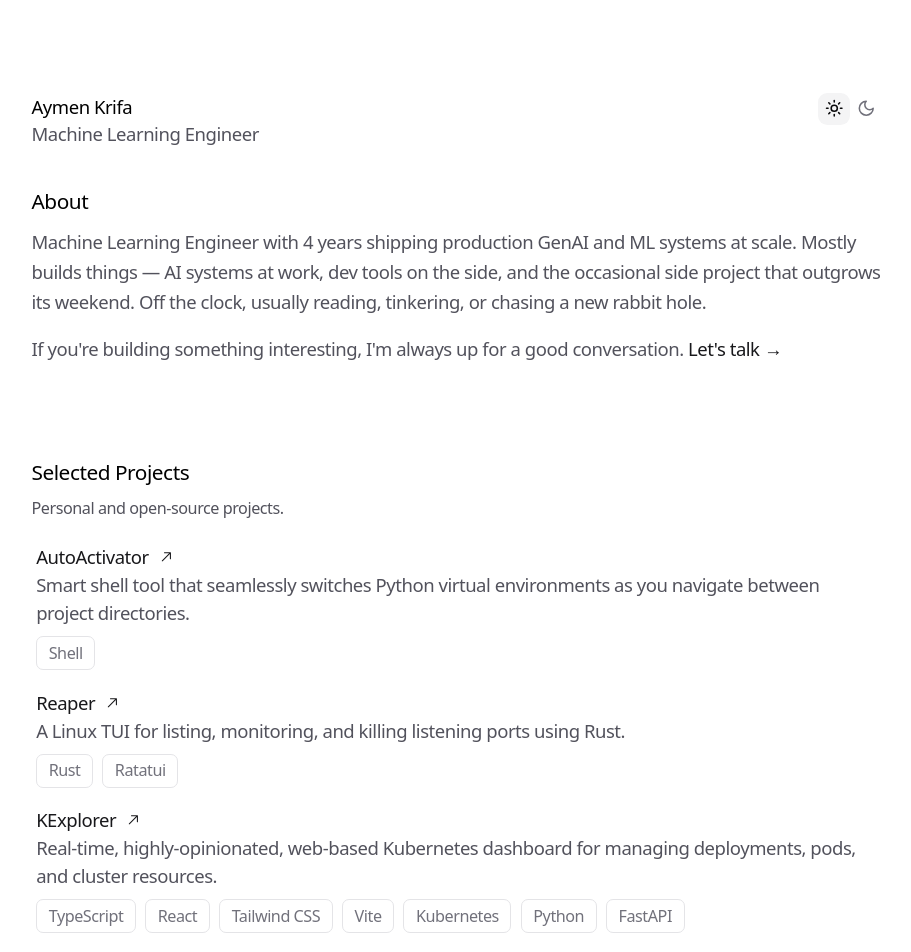
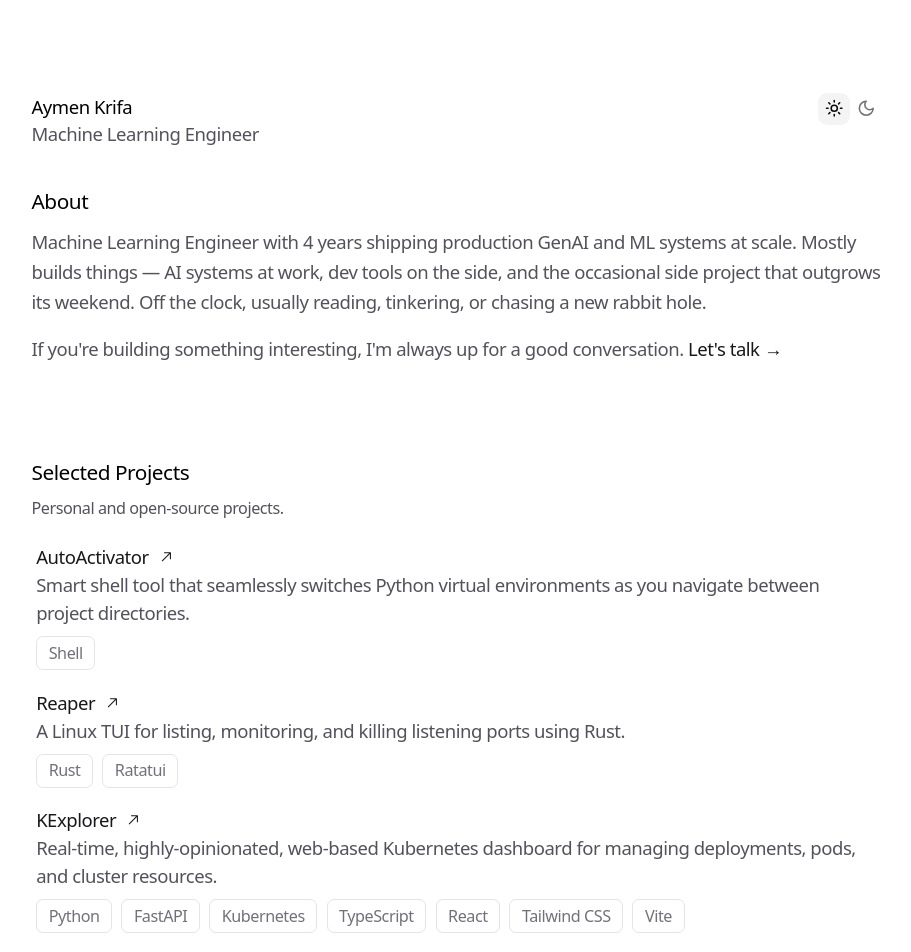
Before and after one commit to aymenkrifa/portfolio, a Next.js app: page / in a window 1280 px wide. Shown: the top 952 px of the page, without its empty margins (183-1094 px from the left). Built offline with nearby package versions, Linux system fonts and the light colour scheme.

Commit message:
feat: Re-order skills for KExplorer project

```diff
--- a/app/data.ts
+++ b/app/data.ts
@@ -223,7 +223,7 @@ export const PROJECTS: Project[] = [
     description: 'Real-time, highly-opinionated, web-based Kubernetes dashboard for managing deployments, pods, and cluster resources.',
     link: 'https://www.github.com/aymenkrifa/KExplorer',
     id: 'project3',
-    tags: ['TypeScript', 'React', 'Tailwind CSS', 'Vite', 'Kubernetes', 'Python', 'FastAPI'],
+    tags: ['Python', 'FastAPI', 'Kubernetes', 'TypeScript', 'React', 'Tailwind CSS', 'Vite'],
   },
   {
     name: 'Chroma Explorer',
```
